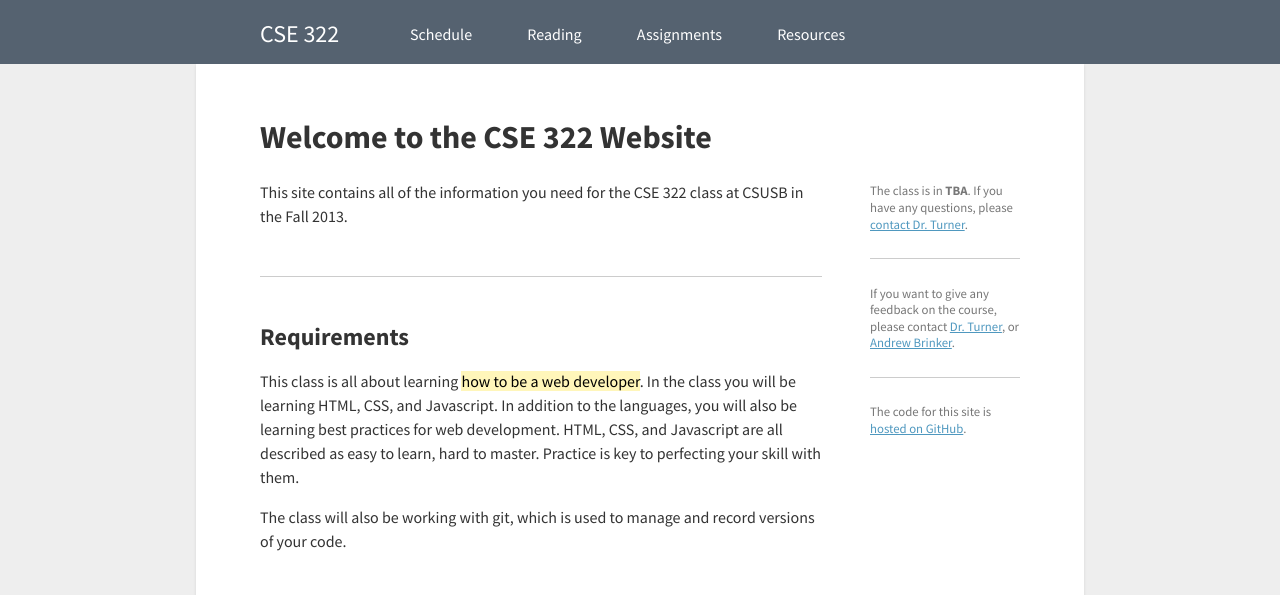
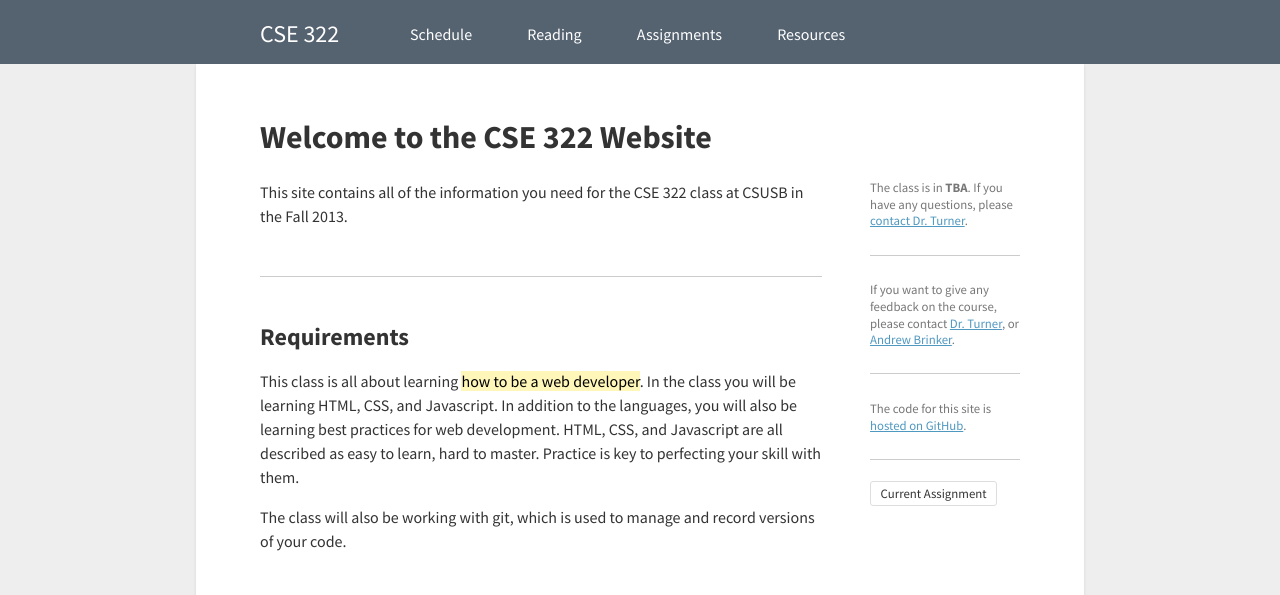
Before and after one commit to csusbdt/322-2013, a Jekyll site: the page built from index.html, in a window 1280 px wide. Shown: the top 595 px of the page. Built offline with Jekyll 4.4.1, drawn with Linux system fonts in a browser that asks for light colours; nearby versions of some CDN libraries.

Commit message:
Updating sidebar stuff

```diff
--- a/_includes/sidebar.html
+++ b/_includes/sidebar.html
@@ -4,4 +4,6 @@
     <p>If you want to give any feedback on the course, please contact <a href='#' title='Contact Dr. Turner'>Dr. Turner</a>, or <a href='#' title='Contact Andrew Brinker'>Andrew Brinker</a>.</p>
     <hr>
     <p>The code for this site is <a href='https://github.com/csusbdt/322-2013/tree/gh-pages' title='CSE-322 site on GitHub'>hosted on GitHub</a>.</p>
+    <hr>
+    <a class='button light' href='#' title='Check the current assignment'>Current Assignment</a>
 </sidebar>
--- a/styles/main.css
+++ b/styles/main.css
@@ -276,6 +276,19 @@ mark {
         text-shadow: rgba(0,0,0,.5) 0 1px 1px;
     }
 
+.button.light {
+    background: #fff;
+    border: 1px solid #dedede;
+    padding: .25em .75em;
+}
+
+    .button.light:hover,
+    .button.light:focus {
+        background: #f7f7f7;
+        border: 1px solid #ccc;
+        text-shadow: none;
+    }
+
 .disabled {
     pointer-events: none;
     opacity: .75;
@@ -368,7 +381,7 @@ mark {
             width: 150px;
             float: right;
             display: inline;
-            margin-top: 6.75em;
+            margin-top: 6.5em;
             padding: 0;
             background: transparent;
         }
```
